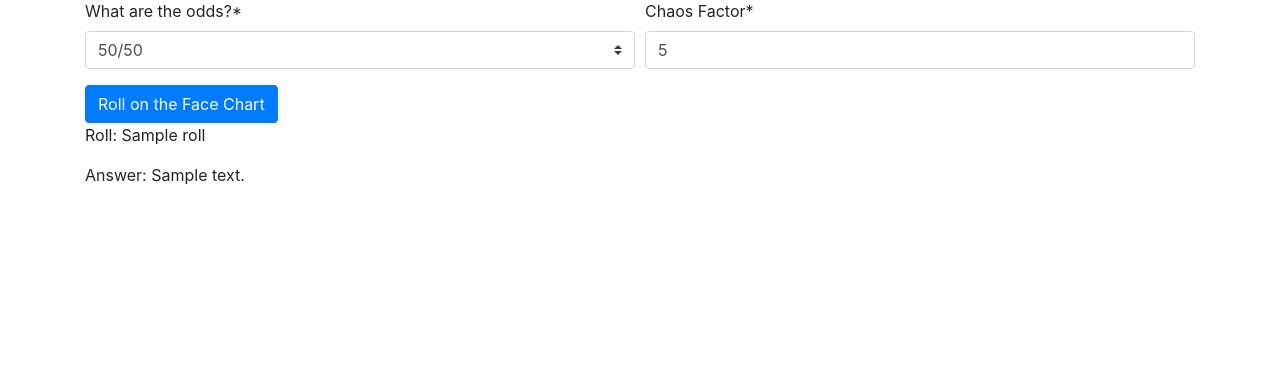
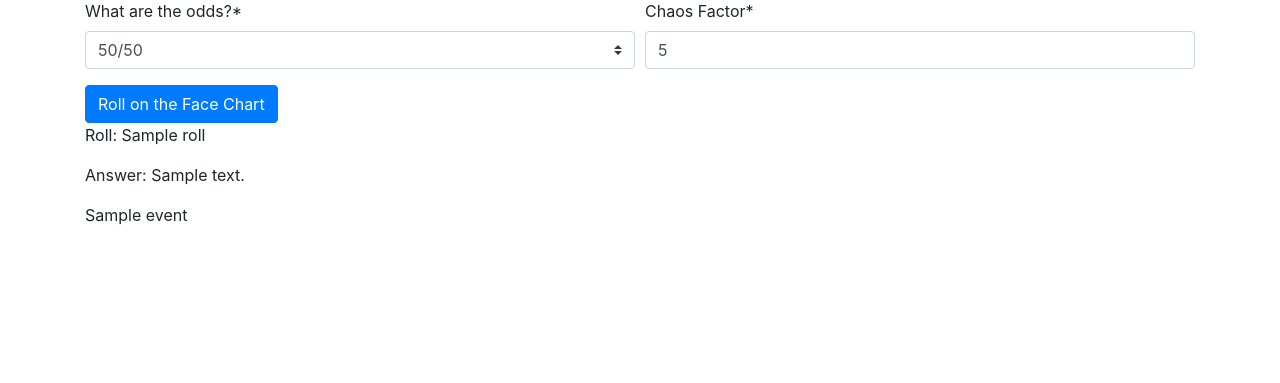
Before and after one commit to philippe-lemaire/mythic, a Django app: template gmemulator/templates/gmemulator/fate_question.html in a window 1280 px wide. Shown: the part 137-520 px from the top of the page. Run offline with Django 4.2, Linux system fonts and the light colour scheme; tables that the repository leaves empty hold one stand-in row (values such as "Sample post"); the template is opened without the code that fills it: values that come from a table or form of the project are taken from there, most other values are stand-ins (such as "Sample title", 1, 10 or a date in 2020); some libraries are stand-ins or nearby versions.

Commit message:
display event content in template if any

```diff
--- a/gmemulator/templates/gmemulator/fate_question.html
+++ b/gmemulator/templates/gmemulator/fate_question.html
@@ -27,4 +27,8 @@ Mythic GM Emulator - Fate Question
 
 <p>Roll: {{roll}}</p>
 <p>Answer: {{answer}}</p>
+
+{% if event %}
+<p>{{event}}</p>
+{% endif %}
 {% endblock content %}
```
